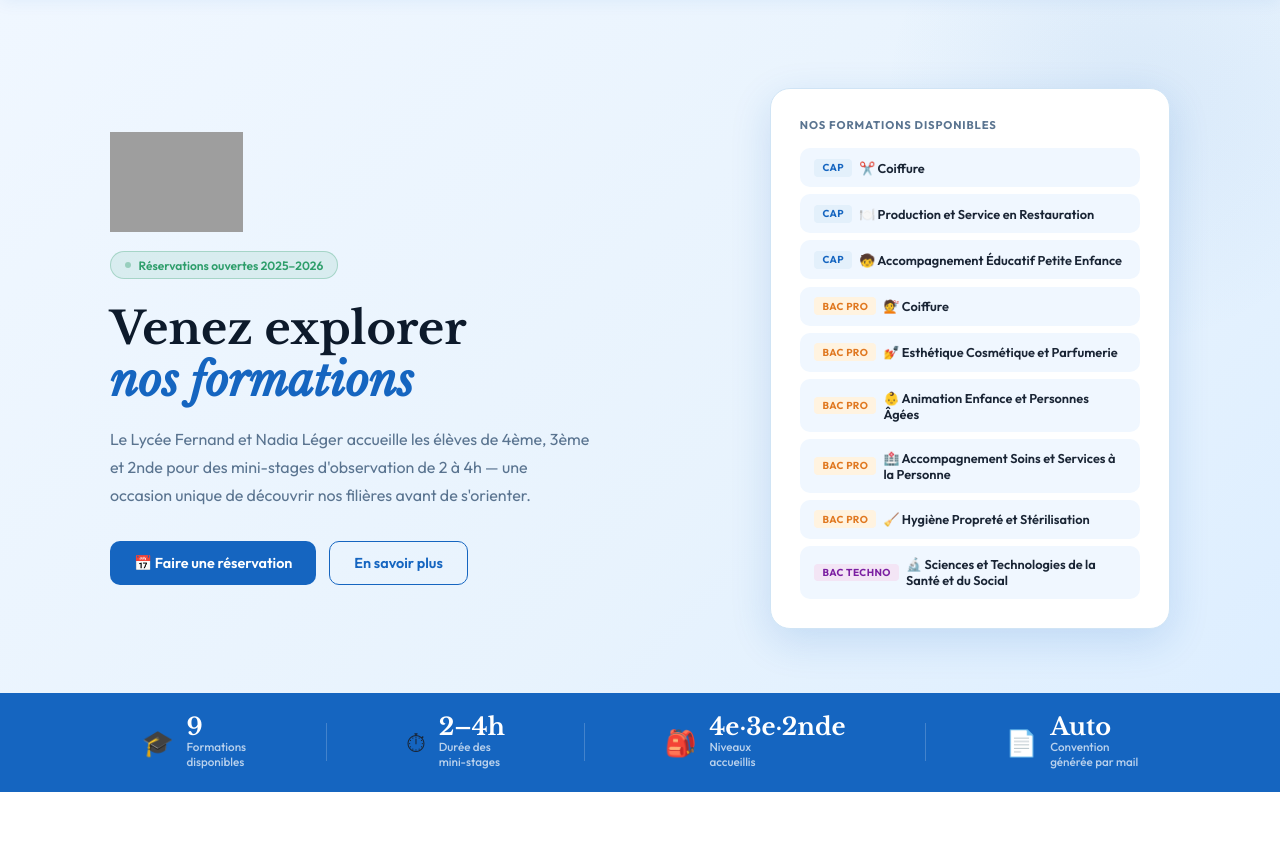
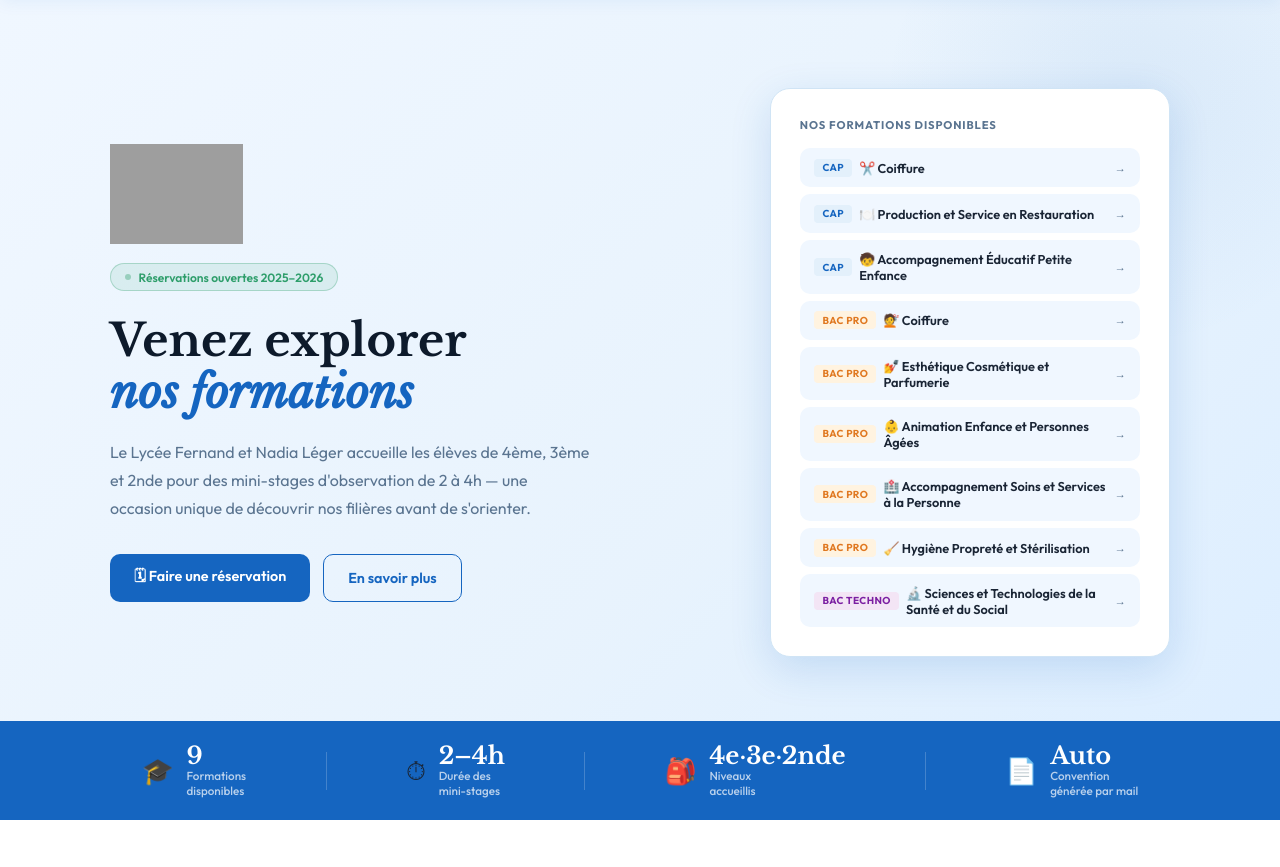
Before and after one commit to jamila-cell210/Fernand-Nadia-L-ger, a Flask app: page / in a window 1280 px wide. Shown: the part 101-968 px from the top of the page. Run offline with Flask 3, Linux system fonts and the light colour scheme; grey boxes are pictures that could not be loaded.

Commit message:
Update index.html

```diff
--- a/templates/index.html
+++ b/templates/index.html
@@ -16,7 +16,7 @@
 .hero-card{background:#fff;border-radius:20px;box-shadow:var(--sh2);padding:1.8rem;border:1px solid var(--border);animation:fu .7s .2s ease both}
 .hc-title{font-size:.7rem;font-weight:700;letter-spacing:.08em;text-transform:uppercase;color:var(--muted);margin-bottom:1rem}
 .flist{display:flex;flex-direction:column;gap:.45rem}
-.fitem{display:flex;align-items:center;padding:.6rem .85rem;border-radius:10px;background:var(--pale);border:1px solid transparent;transition:all .2s}
+.fitem{display:flex;align-items:center;justify-content:space-between;padding:.6rem .85rem;border-radius:10px;background:var(--pale);border:1px solid transparent;transition:all .2s;text-decoration:none;color:inherit}
 .fitem:hover{border-color:var(--blue);background:var(--light)}
 .fname{font-size:.8rem;font-weight:600;color:var(--text);display:flex;align-items:center;gap:.45rem}
 .tag{font-size:.63rem;font-weight:700;padding:.15rem .5rem;border-radius:4px;letter-spacing:.04em;white-space:nowrap}
@@ -81,29 +81,28 @@
 <section class="hero">
   <div class="hero-inner">
 
-    <!-- COLONNE GAUCHE -->
     <div>
-    <img src="https://raw.githubusercontent.com/jamila-cell210/Fernand-Nadia-L-ger/main/logo.png" alt="Logo" style="height:100px;;margin-bottom:1.2rem;display:block;object-fit:contain;" onerror="this.style.display='none'">
-     <div class="badge"><div class="dot"></div> Réservations ouvertes 2025–2026</div>
+      <img src="https://raw.githubusercontent.com/jamila-cell210/Fernand-Nadia-L-ger/main/logo.png" alt="Logo" style="height:100px;margin-bottom:1.2rem;display:block;object-fit:contain;" onerror="this.style.display='none'">
+      <div class="badge"><div class="dot"></div> Réservations ouvertes 2025–2026</div>
       <h1>Venez explorer<br><em>nos formations</em></h1>
       <p class="desc">Le Lycée Fernand et Nadia Léger accueille les élèves de 4ème, 3ème et 2nde pour des mini-stages d'observation de 2 à 4h — une occasion unique de découvrir nos filières avant de s'orienter.</p>
       <div class="hero-ctas">
-        <button class="btn-primary" onclick="openModal()">📅 Faire une réservation</button>
+        <button class="btn-primary" onclick="openModal()">🗓 Faire une réservation</button>
         <a href="#infos" class="btn-outline">En savoir plus</a>
       </div>
     </div>
 
-    <!-- COLONNE DROITE -->
     <div class="hero-card">
       <div class="hc-title">Nos formations disponibles</div>
       <div class="flist">
         {% for f in formations %}
-        <div class="fitem">
+        <a class="fitem" href="{{ f.onisep }}" target="_blank">
           <span class="fname">
             <span class="tag {{'tag-cap' if f.niveau=='CAP' else ('tag-techno' if f.niveau=='BAC TECHNO' else 'tag-bac')}}">{{f.niveau}}</span>
             {{f.emoji}} {{f.nom}}
           </span>
-        </div>
+          <span style="font-size:.7rem;color:var(--muted)">→</span>
+        </a>
         {% endfor %}
       </div>
     </div>
@@ -154,7 +153,6 @@
       <ul>
         <li>L'élève doit se présenter avec la convention signée par son responsable légal et le chef d'établissement</li>
         <li>La signature de l'établissement d'accueil n'est pas requise à l'avance</li>
-          <li>Aucune nouvelle de notre part vaut acceptation du stage</li>
         <li>Se présenter 10 minutes avant le début</li>
       </ul>
       <div class="callout c-red">⚠️ Sans signature du responsable légal ou du chef d'établissement, l'élève ne pourra pas être accepté.</div>
@@ -164,6 +162,7 @@
       <h3>✅ Après le stage</h3>
       <ul>
         <li>L'élève repart avec la convention co-signée par le lycée, attestant de son passage</li>
+        <li>Aucune nouvelle de notre part vaut acceptation du stage</li>
       </ul>
       <div class="callout c-orange">⚡ Nous recevons énormément de demandes et nous ne pourrons malheureusement pas répondre favorablement à toutes. Merci de ne réserver que pour des élèves réellement motivés.</div>
     </div>
@@ -176,7 +175,7 @@
   <h2 class="sec-title">Par où commencer ?</h2>
   <div class="actions-grid">
     <div class="acard feat" onclick="openModal()">
-      <div class="aicon">📅</div>
+      <div class="aicon">🗓</div>
       <div class="atitle">Faire une réservation</div>
       <p class="adesc">Réservez un mini-stage pour un élève. Accès réservé aux établissements avec adresse académique.</p>
       <button class="abtn">Accéder →</button>
```
